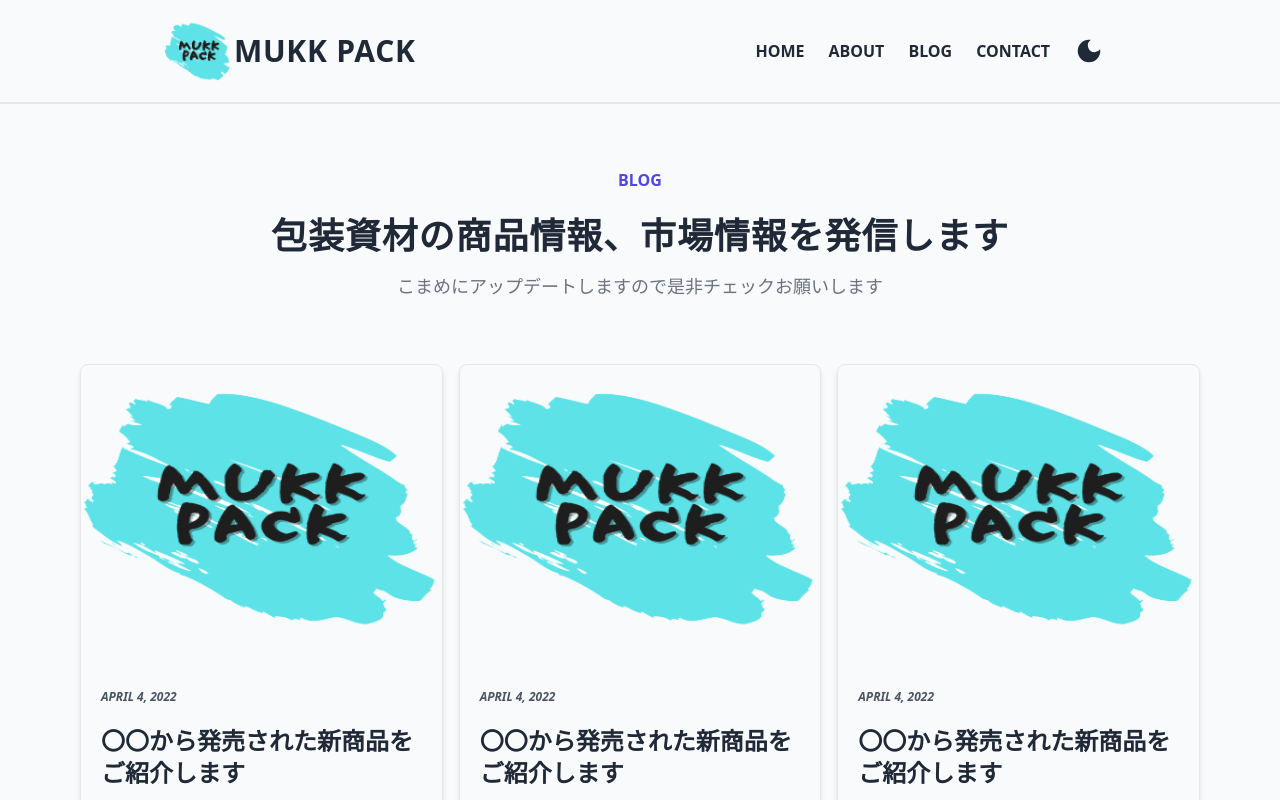
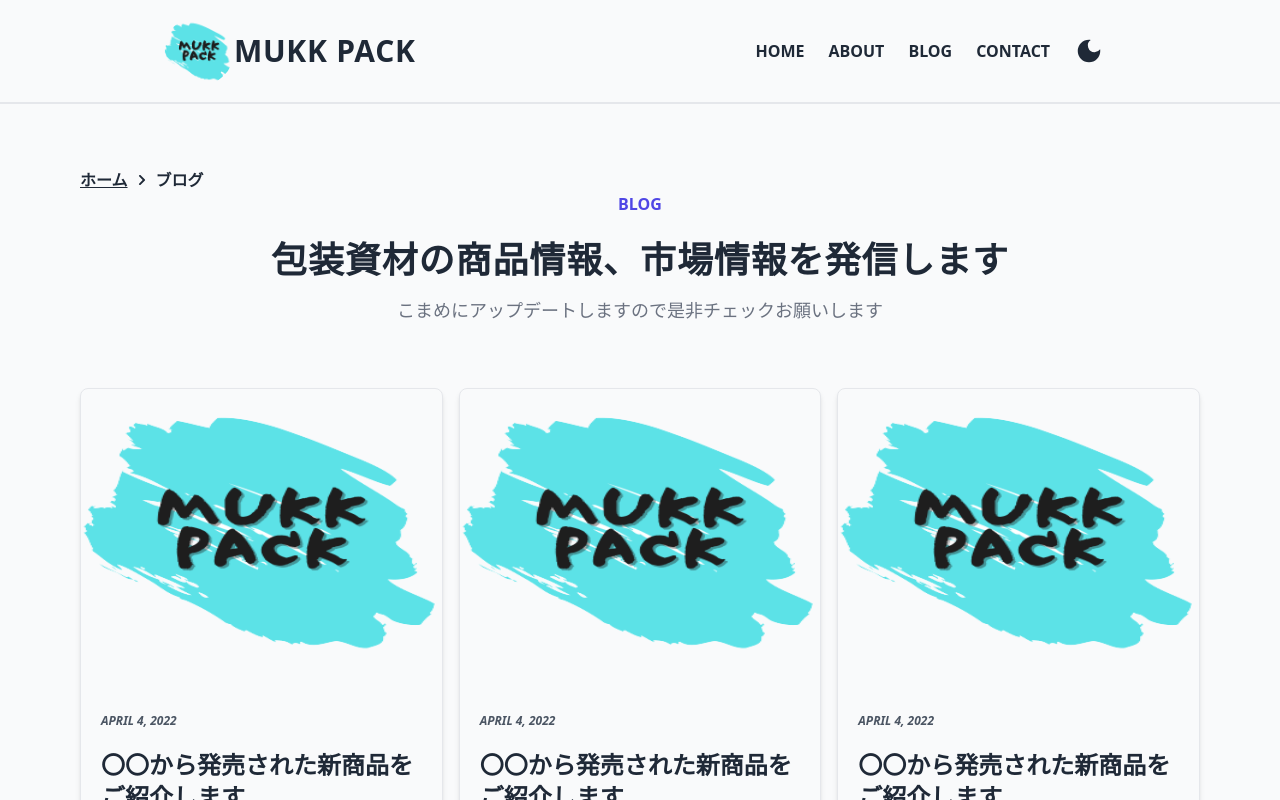
Before and after one commit to knm22mukk/mukk-web, a Next.js app: page /blog in a window 1280 px wide. Shown: the top 800 px of the page. Built offline with nearby package versions, Linux system fonts and the light colour scheme.

Commit message:
パンくずリストの作成

```diff
--- /dev/null
+++ b/src/components/BreadCrumb.tsx
@@ -0,0 +1,44 @@
+import Link from 'next/link';
+import { FaChevronRight } from 'react-icons/fa';
+
+type Props = {
+  lists: Array<Lists>;
+};
+
+type Lists = {
+  title: string;
+  to: string;
+};
+
+const BreadCrumb = ({ lists }: Props): JSX.Element => {
+  return (
+    <div className='container'>
+      <ol className='flex overflow-x-auto font-bold whitespace-nowrap' aria-label='breadcrumb'>
+        <li className='flex items-center'>
+          <Link href='/'>
+            <a className='text-sm hover:text-indigo-600 underline md:text-base'>ホーム</a>
+          </Link>
+          <FaChevronRight aria-hidden='true' className='mx-2 text-xs' />
+        </li>
+        {lists.map(({ title, to }, index) => (
+          <li className='flex items-center' key={index}>
+            {lists.length - 1 !== index ? (
+              <>
+                <Link href={to}>
+                  <a className='text-sm hover:text-indigo-600 underline md:text-base'>{title}</a>
+                </Link>
+                <FaChevronRight aria-hidden='true' className='mx-2 text-xs' />
+              </>
+            ) : (
+              <span className='text-sm md:text-base' aria-current='page'>
+                {title}
+              </span>
+            )}
+          </li>
+        ))}
+      </ol>
+    </div>
+  );
+};
+
+export default BreadCrumb;
--- a/src/pages/about.tsx
+++ b/src/pages/about.tsx
@@ -1,5 +1,6 @@
 import { NextPage } from 'next';
 import AboutMe from '@components/AboutMe';
+import BreadCrumb from '@components/BreadCrumb';
 import Layout from '@components/Layout';
 import SEO from '@components/SEO';
 import SectionHeader from '@components/SectionHeader';
@@ -10,6 +11,14 @@
       <SEO
         pageTitle='MUKK PACK || 自己紹介'
         pageDescription='包装資材営業マンむっくの自己紹介ページ。簡単に自己紹介させていただきます。SNSのフォローもお願いします。'
+      />
+      <BreadCrumb
+        lists={[
+          {
+            title: '自己紹介',
+            to: '/about',
+          },
+        ]}
       />
       <SectionHeader
         subheading='ABOUT'
--- a/src/pages/blog.tsx
+++ b/src/pages/blog.tsx
@@ -1,5 +1,6 @@
 import { NextPage } from 'next';
 import BlogCard from '@components/BlogCard';
+import BreadCrumb from '@components/BreadCrumb';
 import Layout from '@components/Layout';
 import SEO from '@components/SEO';
 import SectionHeader from '@components/SectionHeader';
@@ -10,6 +11,14 @@
       <SEO
         pageTitle='MUKK PACK || ブログ記事一覧'
         pageDescription='包装資材営業マンむっくのブログ記事一覧ページです。包装資材に関する商品情報、市場情報を発信します。'
+      />
+      <BreadCrumb
+        lists={[
+          {
+            title: 'ブログ',
+            to: '/blog',
+          },
+        ]}
       />
       <SectionHeader
         subheading='BLOG'
--- a/src/pages/contact.tsx
+++ b/src/pages/contact.tsx
@@ -1,5 +1,6 @@
 import { NextPage } from 'next';
 import Image from 'next/image';
+import BreadCrumb from '@components/BreadCrumb';
 import Layout from '@components/Layout';
 import SEO from '@components/SEO';
 import SectionHeader from '@components/SectionHeader';
@@ -10,6 +11,14 @@
       <SEO
         pageTitle='MUKK PAKK || お問い合わせ'
         pageDescription='包装資材営業マンむっくへのお問い合わせはこちらからお願いします。お問い合わせから2、3日以内にご連絡させていただきます。'
+      />
+      <BreadCrumb
+        lists={[
+          {
+            title: 'お問い合わせ',
+            to: '/contact',
+          },
+        ]}
       />
       <SectionHeader
         subheading='CONTACT'
--- a/src/pages/privacypolicy.tsx
+++ b/src/pages/privacypolicy.tsx
@@ -1,4 +1,5 @@
 import { NextPage } from 'next';
+import BreadCrumb from '@components/BreadCrumb';
 import Layout from '@components/Layout';
 import SEO from '@components/SEO';
 import SectionHeader from '@components/SectionHeader';
@@ -9,6 +10,14 @@
       <SEO
         pageTitle='むっく || プライバシーポリシー'
         pageDescription='包装資材営業マンむっく || プライバシーポリシー'
+      />
+      <BreadCrumb
+        lists={[
+          {
+            title: 'プライバシーポリシー',
+            to: '/privacypolicy',
+          },
+        ]}
       />
       <SectionHeader subheading='PRIVACY POLICY' title='プライバシーポリシー' description='' />
       <div className='container py-12'>
```
